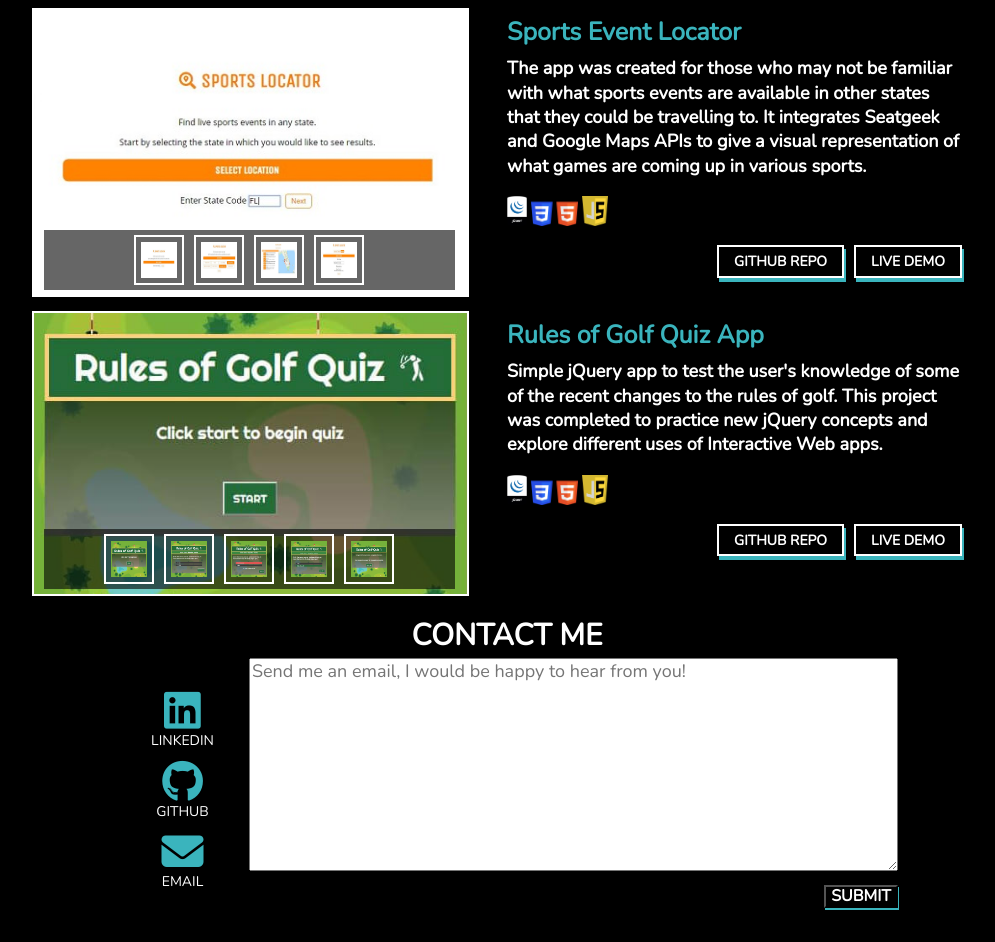
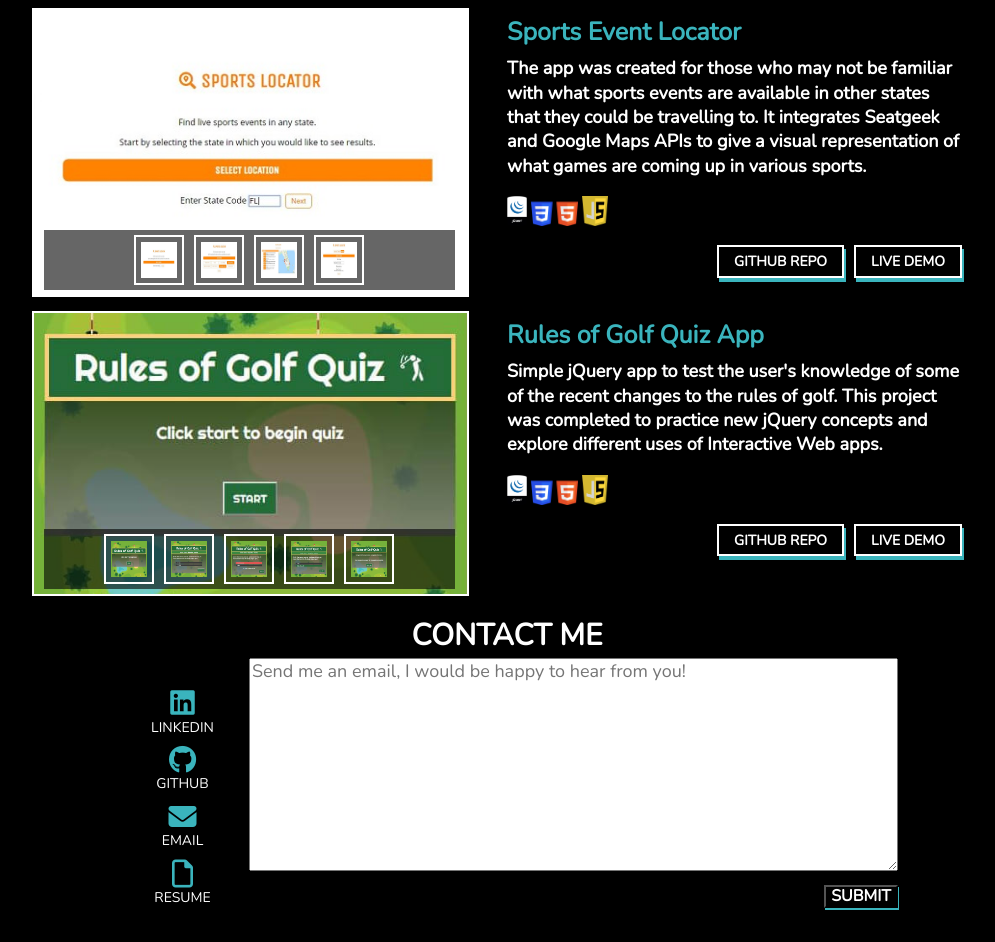
Before and after one commit to Goose39/portfolio, a plain HTML site: page index.html in a window 1280 px wide. Shown: the part 1366-2308 px from the top of the page, without its empty margins (133-1128 px from the left). Drawn offline with nearby package versions, Linux system fonts and the light colour scheme.

Commit message:
link to resume

```diff
--- a/index.html
+++ b/index.html
@@ -188,17 +188,22 @@
 					<ul class="social-list">
 						<li class="social-item linkedin-icon">
 							<a href="https://www.linkedin.com/in/shaun-gouws-28b34a56/" target="_blank">
-								<i class="fab fa-linkedin fa-3x"></i><br>LinkedIn
+								<i class="fab fa-linkedin fa-2x"></i><br>LinkedIn
 							</a>
 						</li>
 						<li class="social-item github-icon">
 							<a href="https://github.com/Goose39" target="_blank">
-								<i class="fab fa-github fa-3x"></i><br>Github
+								<i class="fab fa-github fa-2x"></i><br>Github
 							</a>
 						</li>
 						<li class="social-item mail-icon">
 							<a target="_blank" href="mailto:goose39.dev@gmail.com?subject=Portfolio%20Site%20-%20Message&body=Hi%20Shaun,">
-								<i class="fas fa-envelope fa-3x clickable"></i><br>Email
+								<i class="fas fa-envelope fa-2x clickable"></i><br>Email
+							</a>
+						</li>
+						<li class="social-item doc-icon">
+							<a target="_blank" href="images/resume.pdf">
+								<i class="far fa-file fa-2x clickable"></i><br>Resume
 							</a>
 						</li>
 					</ul>
```
Also changed, not shown: 1 other file.
